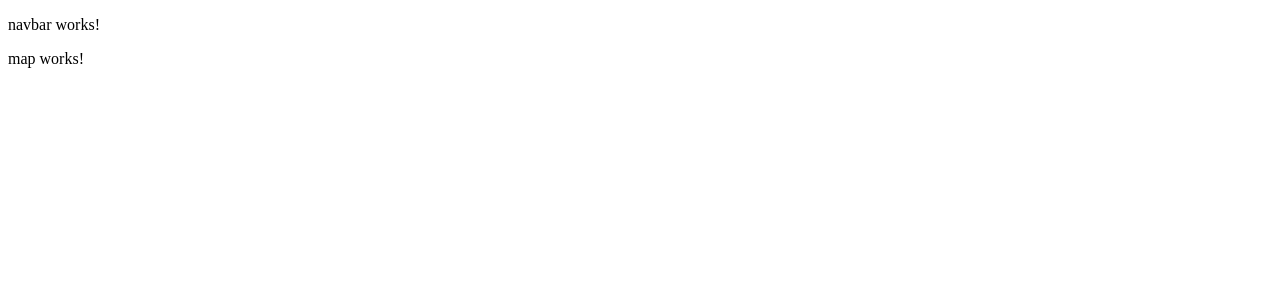
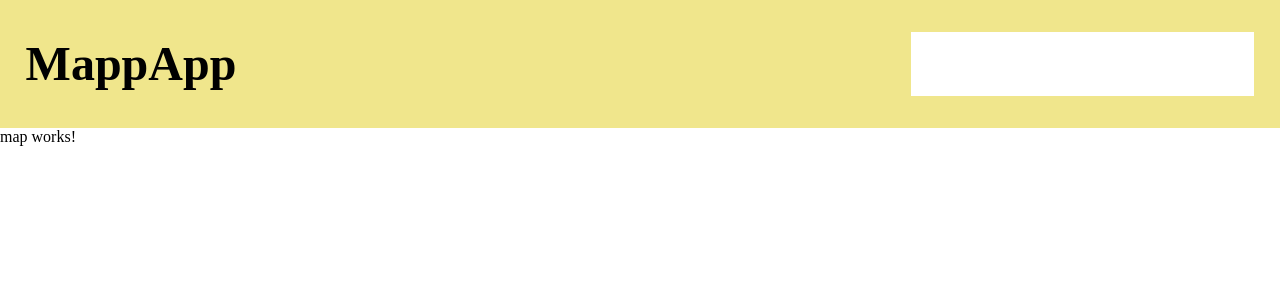
Before and after one commit to DanielJanke/naisproject, an Angular app in the folder map/: page / in a window 1280 px wide. Shown: the top 300 px of the page. Built offline with nearby package versions, Linux system fonts and the light colour scheme.

Commit message:
add navbar

```diff
--- a/map/src/app/components/navbar/navbar.component.html
+++ b/map/src/app/components/navbar/navbar.component.html
@@ -1,3 +1,4 @@
-<p>
-  navbar works!
-</p>
+<nav class="navbar">
+  <h1 class="title">MappApp</h1>
+  <input class="search" type="text" value="">
+</nav>
--- a/map/src/app/components/navbar/navbar.component.scss
+++ b/map/src/app/components/navbar/navbar.component.scss
@@ -0,0 +1,31 @@
+$nav-height: 16vh;
+
+.navbar {
+  width: 96vw;
+  height: $nav-height;
+  background-color: khaki;
+  padding: 0 2vw;
+  display: flex;
+  justify-content: space-between;
+  align-items: center;
+
+  .title {
+    font-size: 3rem;
+    line-height: $nav-height;
+  }
+
+  .search {
+    flex: 0 0 20vw;
+    height: $nav-height - 14vh;
+    padding: 3vh;
+    font-size: 1.5rem;
+    border: 0;
+  }
+
+  .search:focus {
+    outline-width: 0;
+    box-shadow: 5px 5px rgba($color: gray, $alpha: 0.2);
+    // border-bottom: 5px solid rgba($color: gray, $alpha: 0.2);
+    // border-right: 5px solid rgba($color: gray, $alpha: 0.2);
+  }
+}
--- a/map/src/styles.scss
+++ b/map/src/styles.scss
@@ -1 +1,7 @@
 /* You can add global styles to this file, and also import other style files */
+
+* {
+  margin: 0;
+  padding: 0;
+  font-family: 'Avenir';
+}
```
